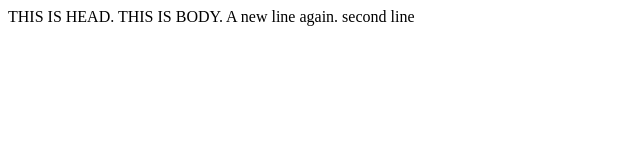
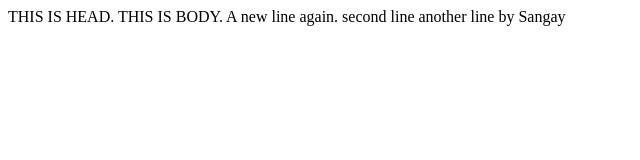
Before and after one commit to SangaeLama/MyGit, a plain HTML site: page index.html in a window 1280 px wide. Shown: the whole page, without its empty margins (0-640 px from the left). Drawn offline with Linux system fonts and the light colour scheme.

Commit message:
A new line has been added by Sangay

```diff
--- a/index.html
+++ b/index.html
@@ -8,5 +8,8 @@ A new line again.
 
 
 second line
+
+
+another line by Sangay
 </body>
 </html>
```
